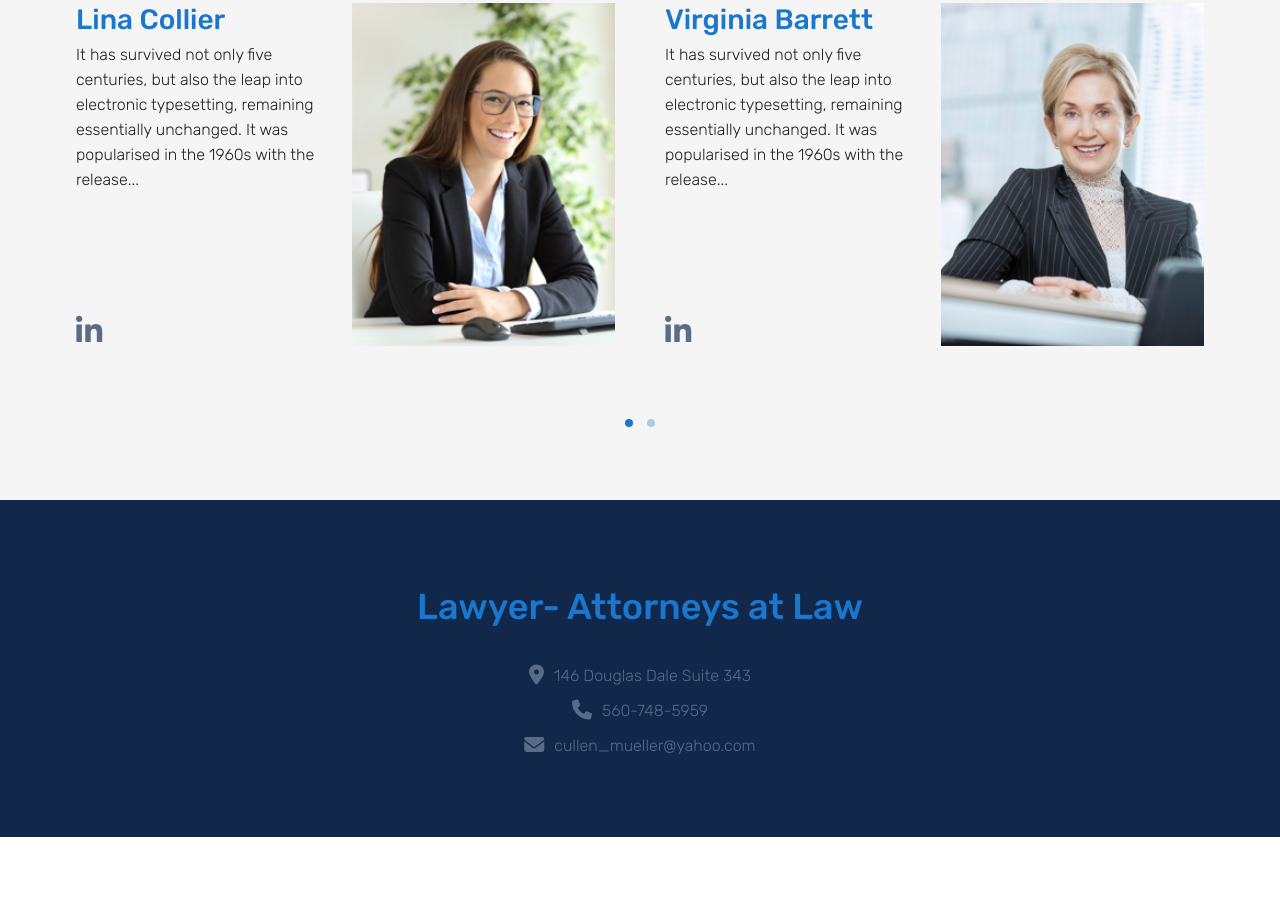
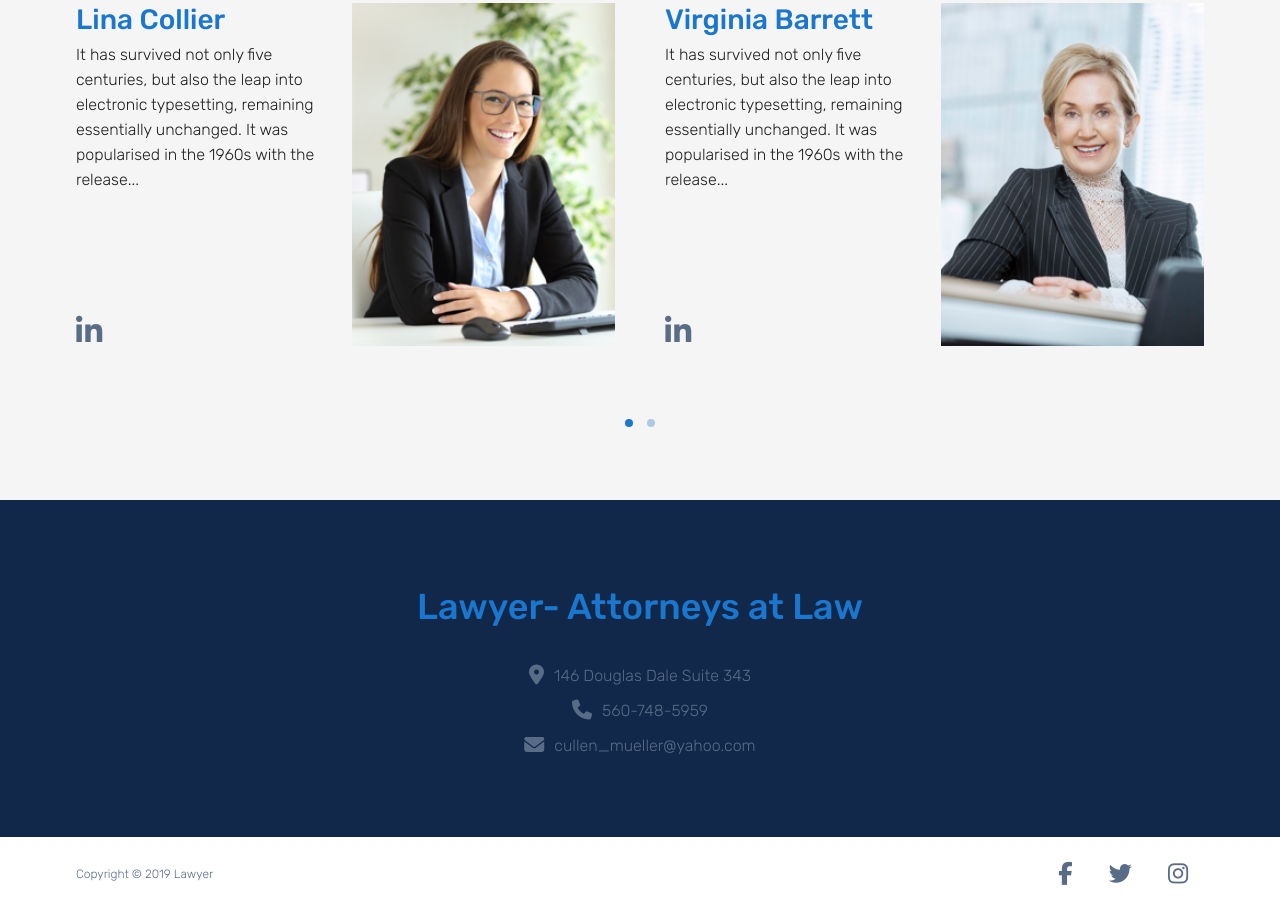
Before and after one commit to vladandzulovic/Lawyer, a plain HTML site: page public_html/index.html in a window 1280 px wide. Shown: the part 1495-2409 px from the top of the page. Before the commit the page ends 2332 px from the top, so only its background shows below. Drawn offline with Linux system fonts and the light colour scheme.

Commit message:
Footer done

```diff
--- a/public_html/index.html
+++ b/public_html/index.html
@@ -200,7 +200,7 @@
                 <div class="container">
                     <div class="section-header d-flex flex-wrap align-items-center justify-content-between">
                         <h2 class="section-title">Trust the professionals</h2>
-                        <a href="team.html" class="text-primary text-uppercase fw-bold">meet out team</a>
+                        <a href="team.html" class="text-primary text-uppercase fw-bold mb-5">meet out team</a>
                     </div>
 
 
@@ -320,6 +320,19 @@
 
         </main>
 
+        <footer>
+            <div class="container d-sm-flex justify-content-sm-between">
+                <p class="copyright mb-4 mb-sm-0 text-center">
+                    Copyright &copy; 2019 <a href="index.html">Lawyer</a>
+                </p>
+                <div class="social text-center">
+                    <a href="https://facebook.com" target="_blank" class="fab fa-facebook-f"></a>
+                    <a href="https://twitter.com" target="_blank" class="fab fa-twitter"></a>
+                    <a href="https://instagram.com" target="_blank" class="fab fa-instagram"></a>
+                </div>
+            </div>
+        </footer>
+
 
 
 
--- a/public_html/scss/partials/_animations.scss
+++ b/public_html/scss/partials/_animations.scss
@@ -81,7 +81,7 @@
     }
     100%{
         transform:scale(1);
-        opacity: #about1;
+        opacity: 1;
     }
 }
 
--- /dev/null
+++ b/public_html/scss/partials/_footer.scss
@@ -0,0 +1,23 @@
+$footer-color: #586C88;
+footer{
+    padding: 25px 0;
+    .copyright{
+        font-size: 1.2rem;
+        color: $footer-color;
+        a{
+            color: $footer-color;
+        }
+    }
+
+    .social{
+        a{
+            font-size: 2.3rem;
+            color: $footer-color;
+            margin: 0 16px;
+            transition: 0.3s linear;
+            &:hover{
+                color:darken($footer-color, 20%)
+            }
+        }
+    }
+}
--- a/public_html/scss/theme.scss
+++ b/public_html/scss/theme.scss
@@ -18,3 +18,4 @@
 @import "partials/_services.scss";
 @import "partials/_team.scss";
 @import "partials/_info-section.scss";
+@import "partials/_footer.scss";
```
Also changed, not shown: public_html/css/theme.css, 1 other file.
